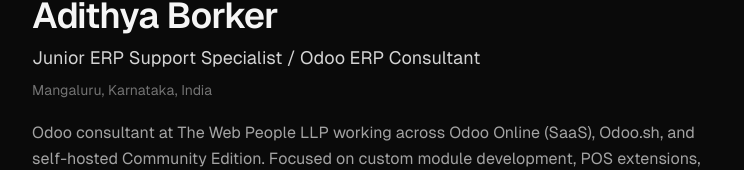
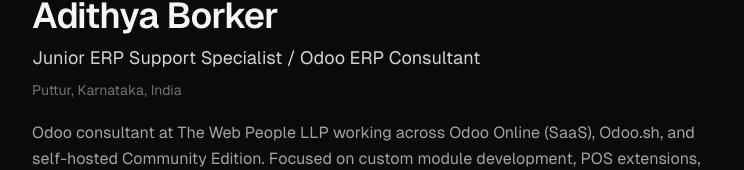
Before and after one commit to aadiborker/vercel-resume, a Next.js app: page / in a window 1280 px wide. Shown: the part 189-359 px from the top of the page, without its empty margins (248-992 px from the left). Built offline with nearby package versions, Linux system fonts and the light colour scheme; no server answers.

Commit message:
Update resume content

```diff
--- a/data/resume.ts
+++ b/data/resume.ts
@@ -43,7 +43,7 @@
 export const profile: Profile = {
   name: "Adithya Borker",
   headline: "Junior ERP Support Specialist / Odoo ERP Consultant",
-  location: "Mangaluru, Karnataka, India",
+  location: "Puttur, Karnataka, India",
   summary:
     "Odoo consultant at The Web People LLP working across Odoo Online (SaaS), Odoo.sh, and self-hosted Community Edition. Focused on custom module development, POS extensions, hardware integrations, client migrations, and third-party system integrations.",
   links: [
```
